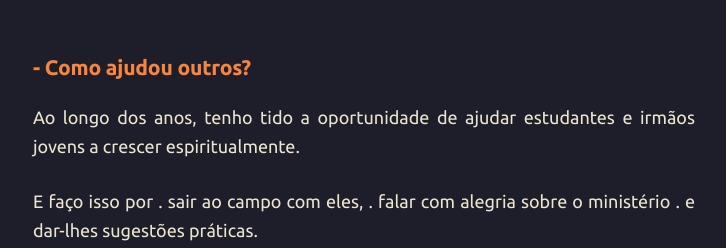
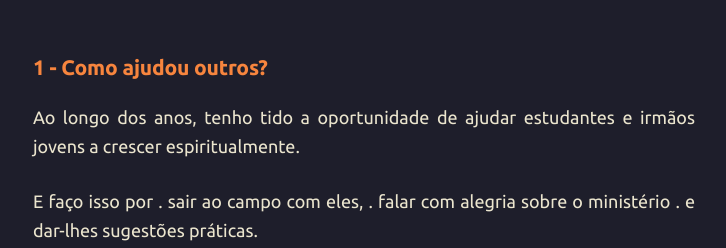
Before and after one commit to joaquim-capitao/jw, a Jekyll site: the page built from entrevista.md, in a window 1280 px wide. Shown: the top 248 px of the page, without its empty margins (276-1002 px from the left). Built offline with Jekyll 4.4.1, drawn with Linux system fonts in a browser that asks for light colours; our own code applies the rules of GitHub Pages for plain Markdown files.

Commit message:
Atualizar o entrevista.md

```diff
--- a/entrevista.md
+++ b/entrevista.md
@@ -1,4 +1,4 @@
-### - Como ajudou outros?
+### 1 - Como ajudou outros?
 
 Ao longo dos anos,
 tenho tido a oportunidade
```
